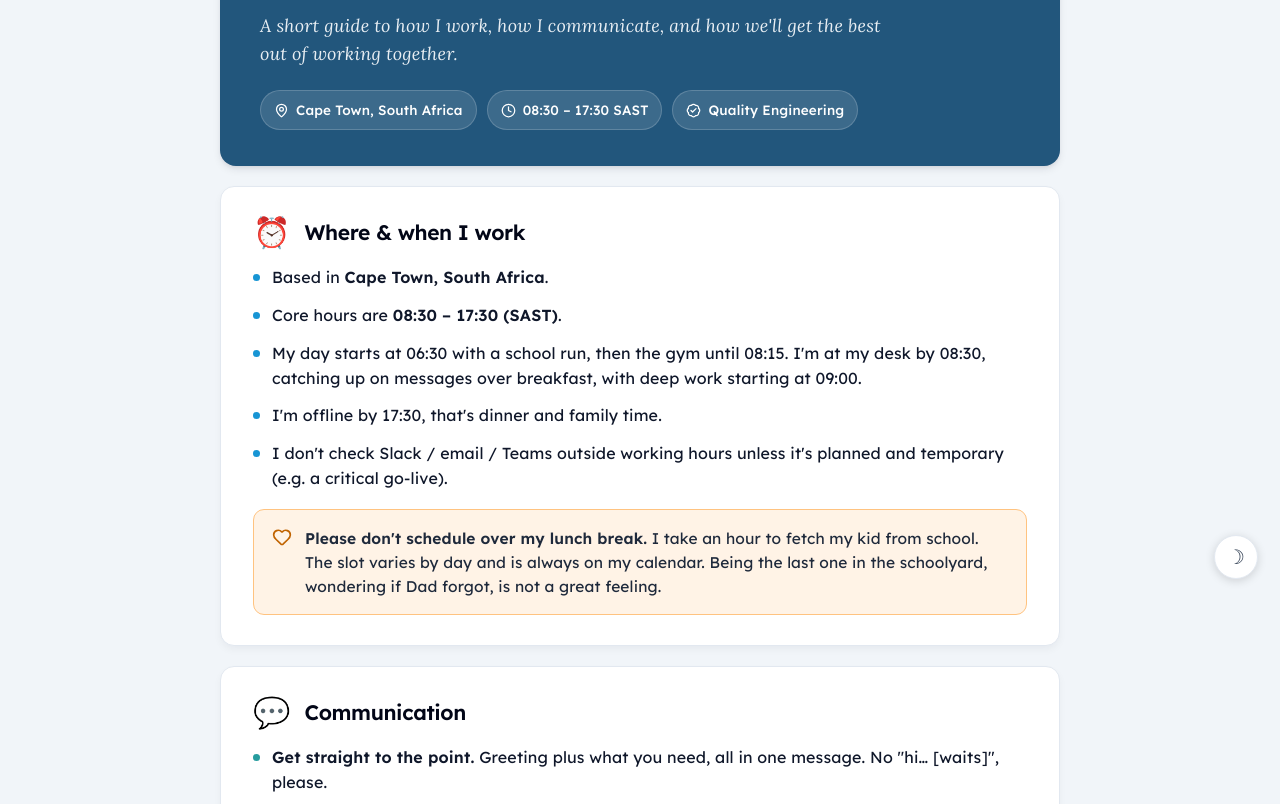
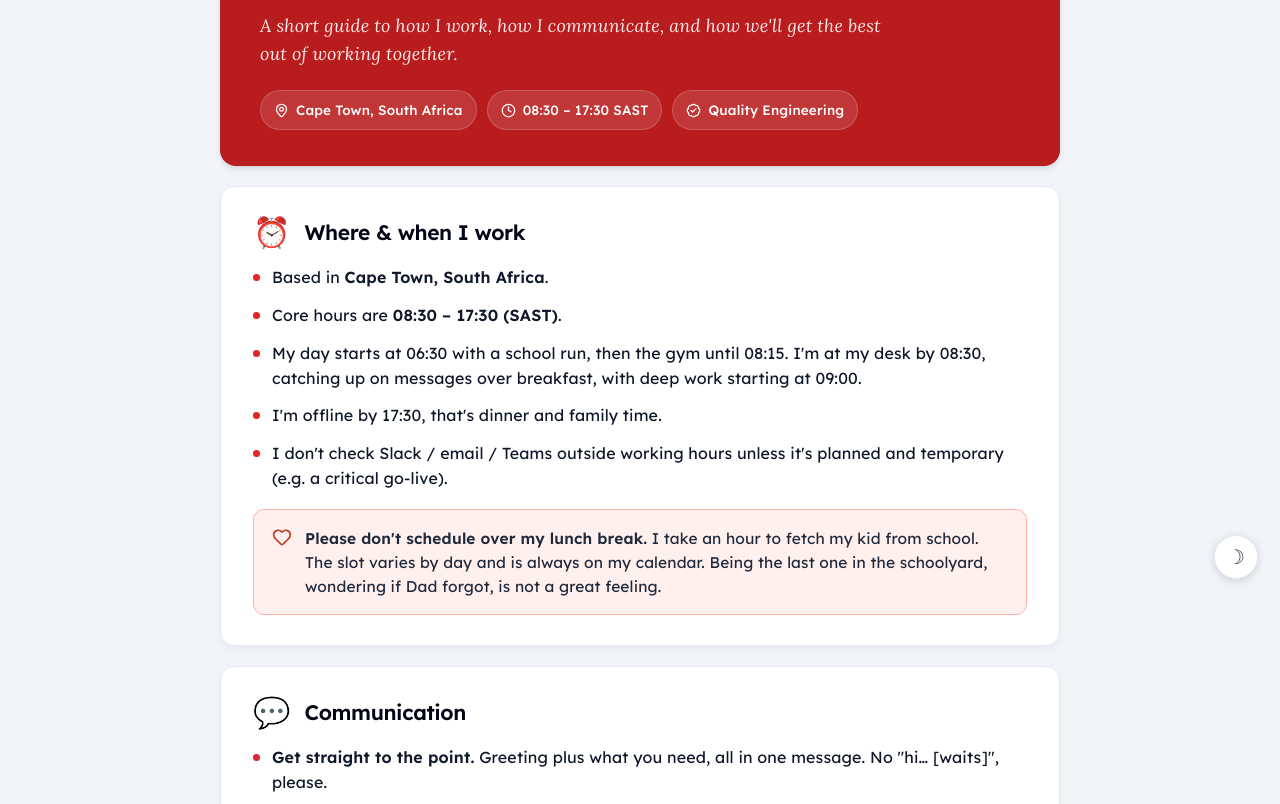
Before and after one commit to Imtiyaazg/my-user-manual, a plain HTML site: page index.html in a window 1280 px wide. Shown: the part 199-1003 px from the top of the page. Drawn offline with nearby package versions, Linux system fonts and the light colour scheme.

Commit message:
Change site color theme to red
Co-authored-by: Copilot App <223556219+Copilot@users.noreply.github.com>

```diff
--- a/index.html
+++ b/index.html
@@ -83,56 +83,56 @@
   --indigo-300: #a5b4fc;
 
   /* ---- EE Blue (primary brand) ---- */
-  --ee-blue-50:  #e6f5fc;
-  --ee-blue-100: #b3e2f7;
-  --ee-blue-200: #80cff2;
-  --ee-blue-300: #4dbced;
-  --ee-blue-400: #26a8e3;
-  --ee-blue-500: #1795d4;
-  --ee-blue-600: #1378ae;
-  --ee-blue-700: #105c88;
-  --ee-blue-800: #0c4062;
-  --ee-blue-900: #08243c;
-  --ee-blue-950: #04121e;
+  --ee-blue-50:  #fdecec;
+  --ee-blue-100: #fac5c5;
+  --ee-blue-200: #f69d9d;
+  --ee-blue-300: #f17575;
+  --ee-blue-400: #ec4e4e;
+  --ee-blue-500: #e22626;
+  --ee-blue-600: #b61e1e;
+  --ee-blue-700: #8a1717;
+  --ee-blue-800: #5e0f0f;
+  --ee-blue-900: #340808;
+  --ee-blue-950: #1a0404;
 
   /* ---- Tech Blue (deep brand neutral) ---- */
-  --tech-blue-50:  #e8eef3;
-  --tech-blue-100: #bdcfdc;
-  --tech-blue-200: #92b0c5;
-  --tech-blue-300: #6791ae;
-  --tech-blue-400: #447496;
-  --tech-blue-500: #22567c;
-  --tech-blue-600: #1b4563;
-  --tech-blue-700: #15354a;
-  --tech-blue-800: #0e2431;
-  --tech-blue-900: #071218;
-  --tech-blue-950: #03090c;
+  --tech-blue-50:  #fbe9e9;
+  --tech-blue-100: #f2bdbd;
+  --tech-blue-200: #e79292;
+  --tech-blue-300: #d96666;
+  --tech-blue-400: #c93c3c;
+  --tech-blue-500: #b91c1c;
+  --tech-blue-600: #941616;
+  --tech-blue-700: #6f1111;
+  --tech-blue-800: #4a0b0b;
+  --tech-blue-900: #250606;
+  --tech-blue-950: #120303;
 
   /* ---- Transform Teal (secondary brand) ---- */
-  --transform-teal-50:  #e9f6f6;
-  --transform-teal-100: #bfe7e7;
-  --transform-teal-200: #95d8d9;
-  --transform-teal-300: #6bc9ca;
-  --transform-teal-400: #48b8b9;
-  --transform-teal-500: #269c9e;
-  --transform-teal-600: #1f7d7e;
-  --transform-teal-700: #175e5f;
-  --transform-teal-800: #103f3f;
-  --transform-teal-900: #081f20;
-  --transform-teal-950: #040f10;
+  --transform-teal-50:  #fdecee;
+  --transform-teal-100: #f9c4ca;
+  --transform-teal-200: #f49ca6;
+  --transform-teal-300: #ee7482;
+  --transform-teal-400: #e84d5e;
+  --transform-teal-500: #dc2639;
+  --transform-teal-600: #b01e2e;
+  --transform-teal-700: #841722;
+  --transform-teal-800: #580f17;
+  --transform-teal-900: #2c080c;
+  --transform-teal-950: #160406;
 
   /* ---- Equal Ember (accent brand) ---- */
-  --equal-ember-50:  #fff3e6;
-  --equal-ember-100: #ffdbb3;
-  --equal-ember-200: #ffc380;
-  --equal-ember-300: #ffab4d;
-  --equal-ember-400: #ff941a;
-  --equal-ember-500: #f07c00;
-  --equal-ember-600: #c06300;
-  --equal-ember-700: #904a00;
-  --equal-ember-800: #603100;
-  --equal-ember-900: #301900;
-  --equal-ember-950: #180c00;
+  --equal-ember-50:  #fff0ee;
+  --equal-ember-100: #ffd0c9;
+  --equal-ember-200: #ffb0a3;
+  --equal-ember-300: #ff907d;
+  --equal-ember-400: #ff6f57;
+  --equal-ember-500: #f04a30;
+  --equal-ember-600: #c03b26;
+  --equal-ember-700: #902c1d;
+  --equal-ember-800: #601e13;
+  --equal-ember-900: #300f0a;
+  --equal-ember-950: #180805;
 
   /* ---- Brand aliases ---- */
   --brand-ee-blue: var(--ee-blue-500);
@@ -536,7 +536,7 @@ code, kbd, samp, pre {
 html[data-theme="dark"]{
   --foreground:#E8EDF2;
   --slate-800:#D8E1E9;
-  --equal-ember-600:#EFB55C;
+  --equal-ember-600:#F5A596;
   --card-bg:#1A242E;
   --slate-100:#0F171E;          /* page background */
   --slate-200:#2A3743;
@@ -544,18 +544,18 @@ html[data-theme="dark"]{
   --slate-700:#C4D0DA;
   --slate-900:#E8EDF2;          /* main text */
   --border:#2A3743;
-  --tech-blue-500:#24425E;      /* hero */
-  --tech-blue-100:#9FB8CC;
-  --tech-blue-50:#C9D8E4;
-  --ee-blue-50:#1D3140;         /* icon tiles */
-  --ee-blue-500:#6FA8DC;
-  --ee-blue-600:#7FB3E0;
-  --transform-teal-50:#15302E;
-  --transform-teal-100:#1C403C;
-  --transform-teal-500:#5BC0B4;
-  --equal-ember-50:#332714;     /* callout / chips */
-  --equal-ember-200:#5C4A26;
-  --equal-ember-700:#E8B96A;
+  --tech-blue-500:#5E1F1F;      /* hero */
+  --tech-blue-100:#E0A9A9;
+  --tech-blue-50:#F0CFCF;
+  --ee-blue-50:#401D1D;         /* icon tiles */
+  --ee-blue-500:#F07F7F;
+  --ee-blue-600:#F59494;
+  --transform-teal-50:#331519;
+  --transform-teal-100:#441C22;
+  --transform-teal-500:#F27C8A;
+  --equal-ember-50:#331A14;     /* callout / chips */
+  --equal-ember-200:#5C3226;
+  --equal-ember-700:#F0A090;
   --red-600:#E58784;
   --shadow-xs:none; --shadow-sm:none; --shadow-md:none;
 }
```
